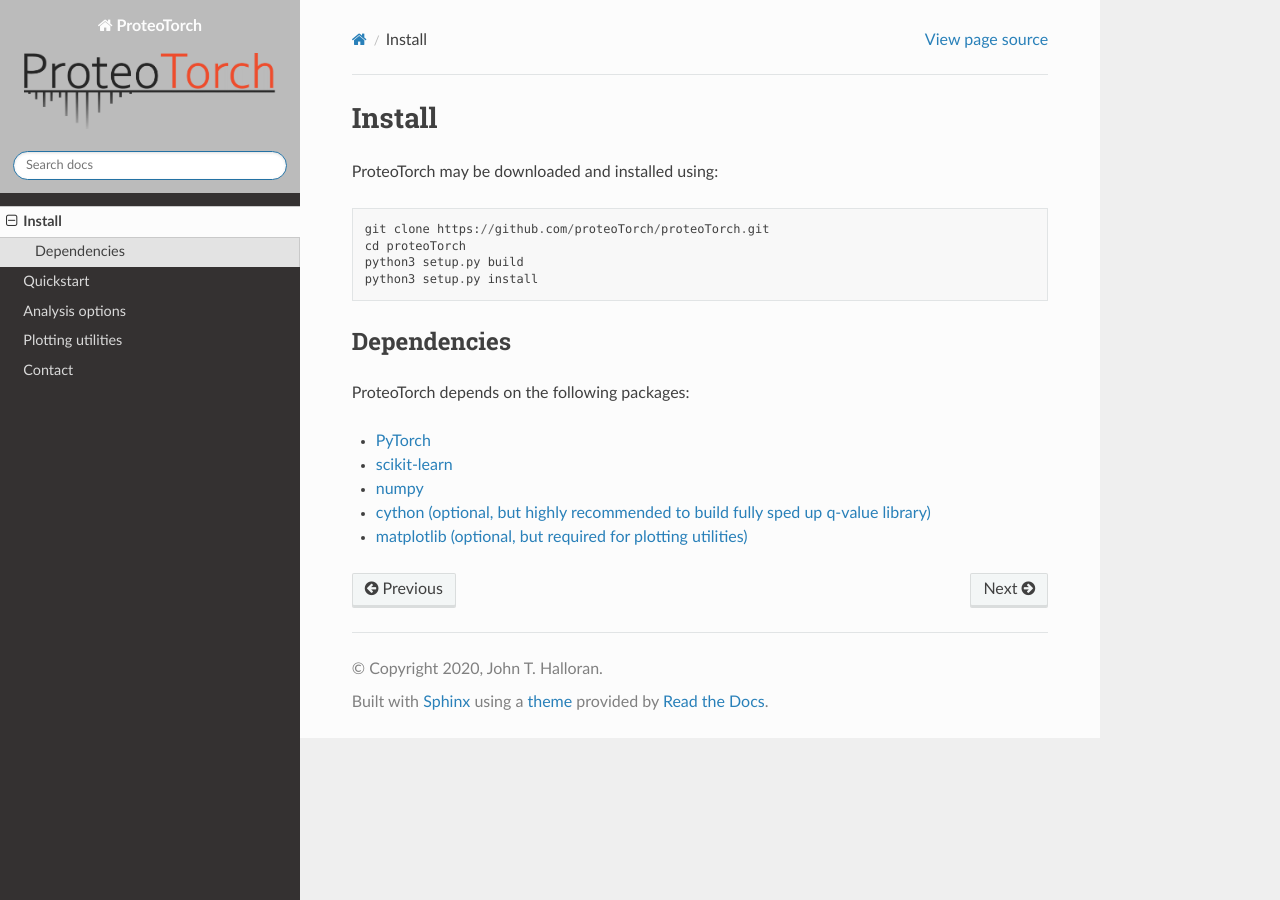
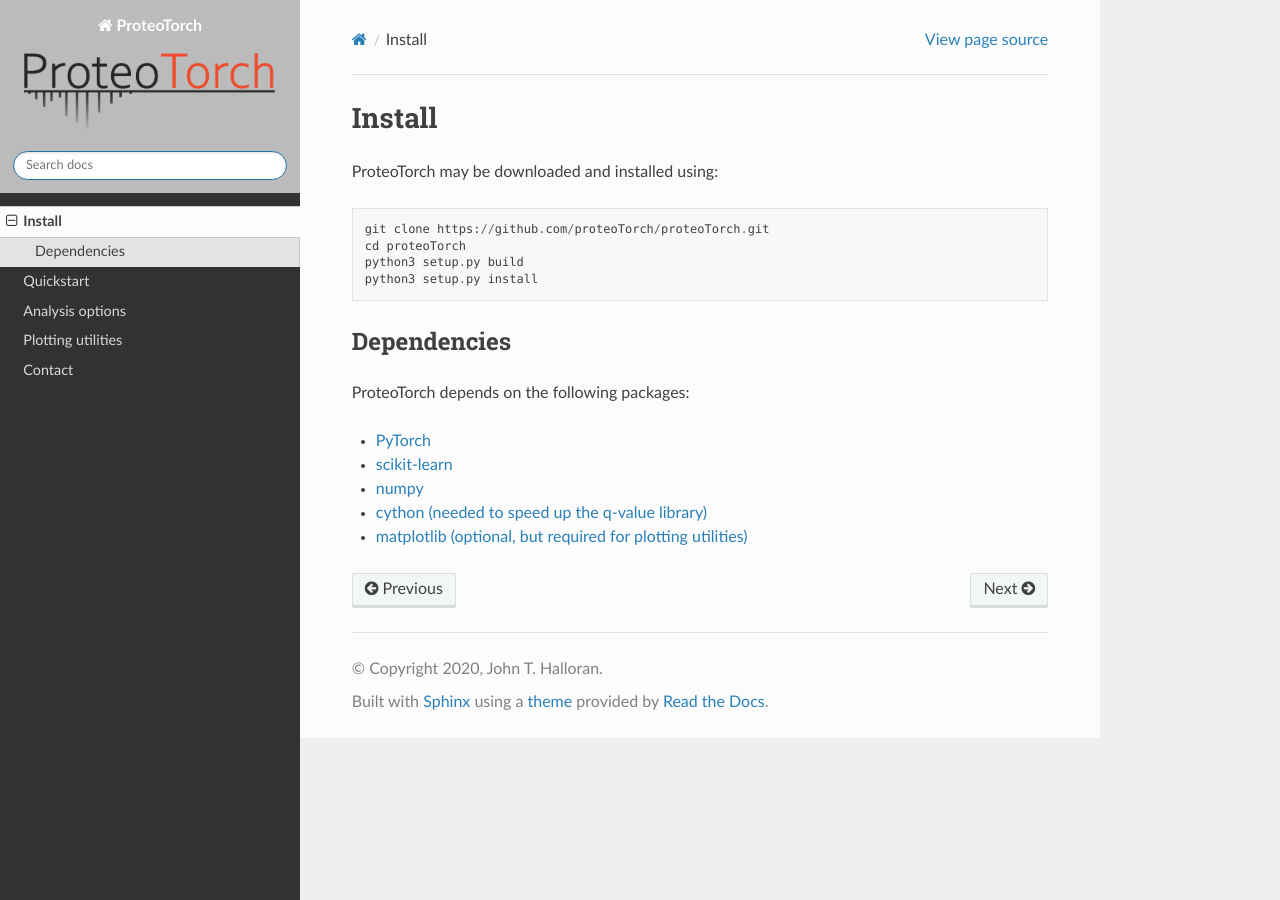
Before and after one commit to proteoTorch/proteoTorch, a Sphinx documentation site: the page built from docs/install.md, in a window 1280 px wide. Built offline with Sphinx 7.4.7 and the Read the Docs theme 2.0.0, drawn with Linux system fonts in a browser that asks for light colours.

Commit message:
Update install.md
changed cython -> not optional

```diff
--- a/docs/install.md
+++ b/docs/install.md
@@ -11,5 +11,5 @@ ProteoTorch depends on the following packages:
 * [PyTorch](https://pytorch.org/)
 * [scikit-learn](https://scikit-learn.org/)
 * [numpy](https://scikit-numpy.org/)
-* [cython (optional, but highly recommended to build fully sped up q-value library)](https://cython.org/)
+* [cython (needed to speed up the q-value library)](https://cython.org/)
 * [matplotlib (optional, but required for plotting utilities)](https://matplotlib.org/)
```
